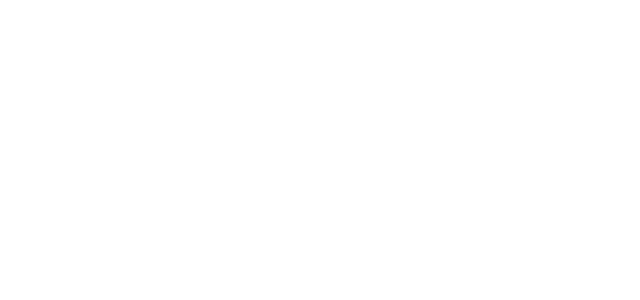
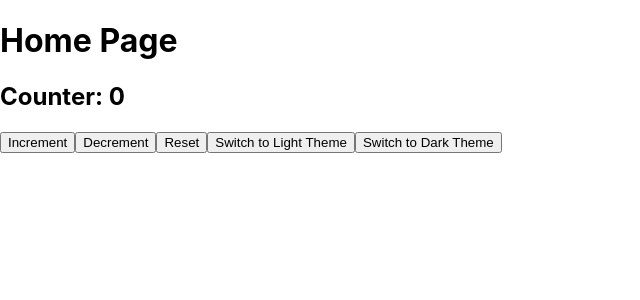
Before and after one commit to ashwanipandita/ReactMain, a React (Create React App) app in the folder website/: page / in a window 1280 px wide. Before the commit this address had no page. Shown: the top 300 px of the page, without its empty margins (0-640 px from the left). Built offline with nearby package versions, Linux system fonts and the light colour scheme.

Commit message:
Update App.js

```diff
--- a/website/src/App.js
+++ b/website/src/App.js
@@ -59,7 +59,7 @@
           <Route path='/CounterRedux' element={<CounterRedux />} />
           <Route path='/UseMemo' element={<UseMemo/>} />
           <Route path='/UseCallback' element={<UseCallback/>} />
-         {/* <Route path="/" element={<Home />} /> */} {/* Default route */}
+         <Route path="/" element={<Home />} /> {/* Default route */}
           <Route path='/ThemeRedux' element={<ThemeRedux/>} />
 
 
```
